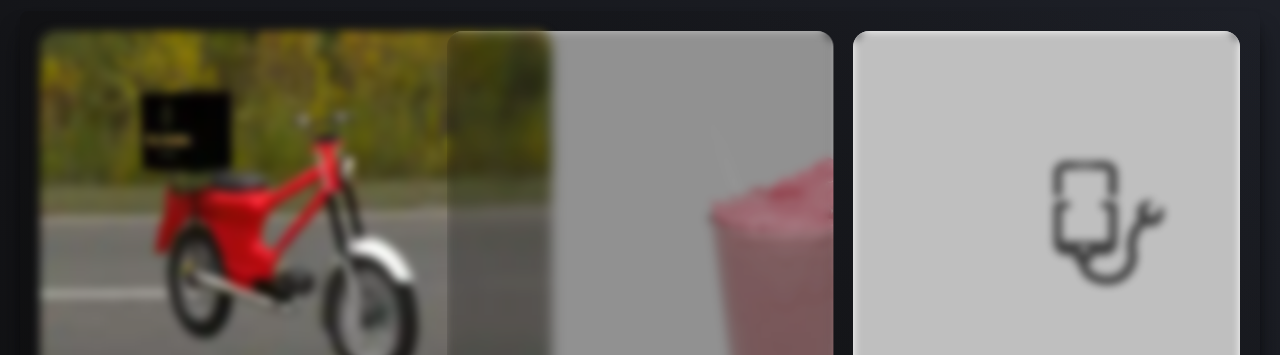
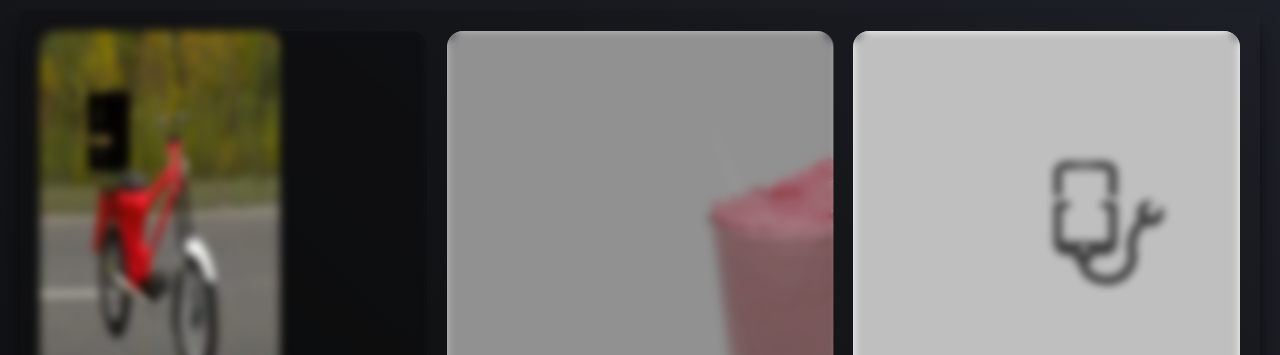
Before and after one commit to polymorphmdc/Polymorph-MDC, a plain HTML site: page index.html in a window 1280 px wide. Shown: the part 415-770 px from the top of the page. Drawn offline with Linux system fonts and the light colour scheme.

Commit message:
Update index.html

```diff
--- a/index.html
+++ b/index.html
@@ -24,7 +24,7 @@
   <div class="scroll-smooth mt-5 lg:mt-10 mb-5 font-semibold text-xl grid grid-cols-1 lg:grid-cols-3   overflow-x-hidden  overflow-y-auto gap-y-11 lg:gap-5  rounded-lg bg-gradient-to-tr from-[#0e0e0f] shadow-xl shadow-zinc-950 text-neutral-400 p-5 mx-auto lg:mx-0 w-full  ">
     <div class="rounded-2xl min-w-60 lg:max-w-lg lg:h-96 h-48 sm:h-56 md:h-64" >
     <h1 class="backdrop-blur-sm backdrop-brightness-75 rounded-2xl min-w-60 lg:max-w-lg lg:h-96 h-48 sm:h-56 md:h-64">
-   <img src="src/img/MOTOR.webp" class=" -z-10 rounded-2xl min-w-60 lg:max-w-lg lg:h-96 h-48 sm:h-56 md:h-64 py-0" style="filter: blur(5px);">
+   <img src="src/img/MOTOR.webp" width="60" class=" rounded-2xl min-w-60 lg:max-w-lg lg:h-96 h-48 sm:h-56 md:h-64 py-0" style="filter: blur(5px);">
     <a href="https://polymorphmdc.github.io/PolymorphBikeAR/" class=" bg-zinc-900  w-full py-3 px-5 border-b-2 border-zinc-800 bottom-0 absolute rounded-b-2xl flex flex-row place-content-between">
         3D Bike <svg width="24" height="24" viewBox="0 0 512 512" xmlns="http://www.w3.org/2000/svg">
           <path fill="none" stroke="currentColor" stroke-linecap="round" stroke-linejoin="round" stroke-width="48" d="m184 112l144 144l-144 144"/>
```
